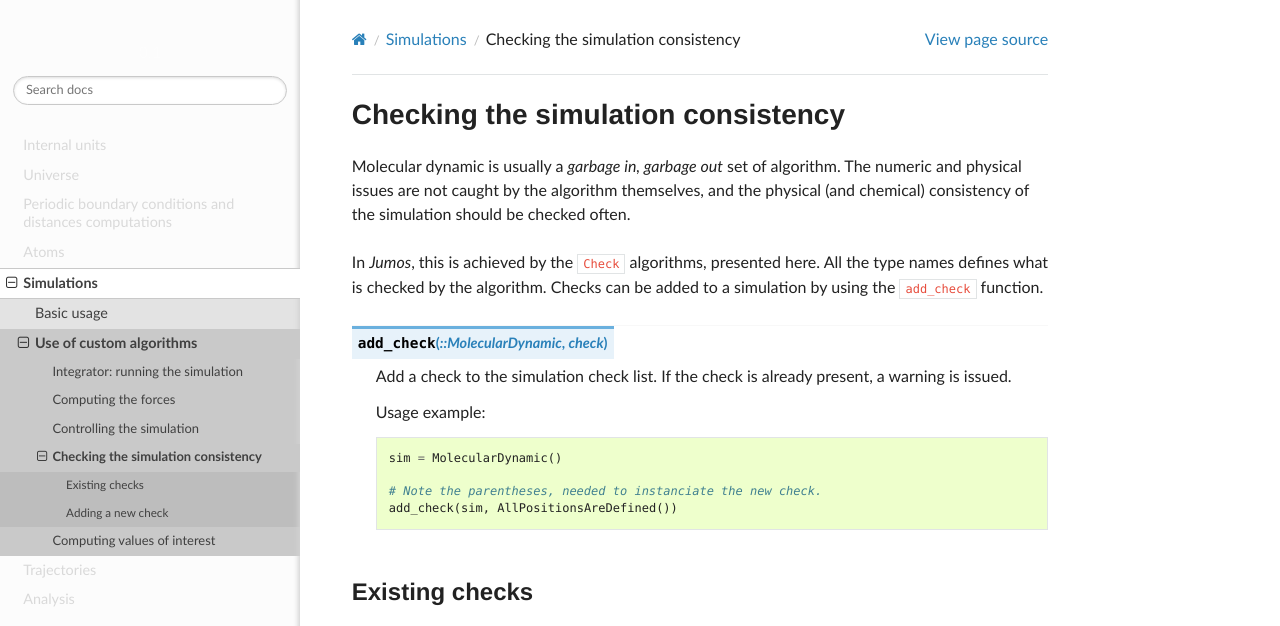
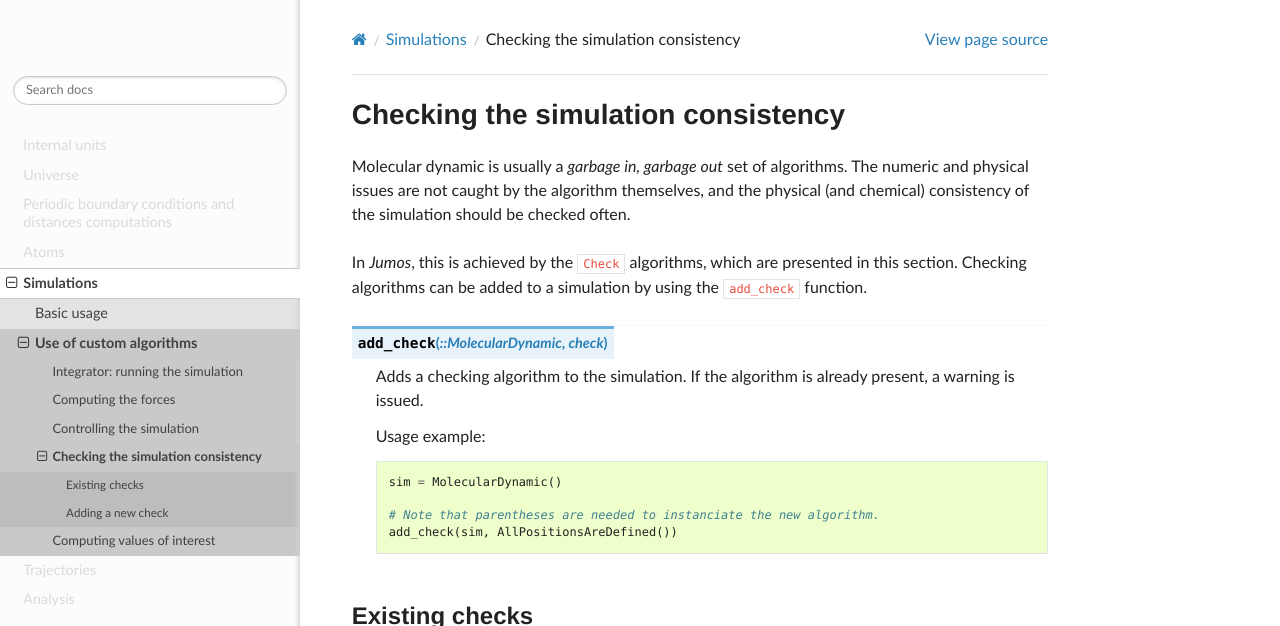
Before and after one commit to Luthaf/Jumos.jl, a Sphinx documentation site: the page built from doc/simulations/check.rst, in a window 1280 px wide and 900 px high, cut to the strip 0-626 px from the top of the window. Built offline with Sphinx 7.4.7 and the Read the Docs theme 2.0.0, drawn with Linux system fonts in a browser that asks for light colours.

Commit message:
[doc] English corrections

```diff
--- a/doc/simulations/check.rst
+++ b/doc/simulations/check.rst
@@ -3,18 +3,18 @@
 Checking the simulation consistency
 ===================================
 
-Molecular dynamic is usually a `garbage in, garbage out` set of algorithm. The
+Molecular dynamic is usually a `garbage in, garbage out` set of algorithms. The
 numeric and physical issues are not caught by the algorithm themselves, and the
 physical (and chemical) consistency of the simulation should be checked often.
 
-In `Jumos`, this is achieved by the ``Check`` algorithms, presented here. All the
-type names defines what is checked by the algorithm. Checks can be added to a
-simulation by using the ``add_check`` function.
+In `Jumos`, this is achieved by the ``Check`` algorithms, which are presented in
+this section. Checking algorithms can be added to a simulation by using the
+``add_check`` function.
 
 .. function:: add_check(::MolecularDynamic, check)
     :noindex:
 
-    Add a check to the simulation check list. If the check is already present,
+    Adds a checking algorithm to the simulation. If the algorithm is already present,
     a warning is issued.
 
     Usage example:
@@ -23,7 +23,7 @@ simulation by using the ``add_check`` function.
 
         sim = MolecularDynamic()
 
-        # Note the parentheses, needed to instanciate the new check.
+        # Note that parentheses are needed to instanciate the new algorithm.
         add_check(sim, AllPositionsAreDefined())
 
 Existing checks
@@ -43,7 +43,7 @@ Existing checks
 
 .. jl:type:: AllPositionsAreDefined
 
-    This algorithm check is all the positions and all the velocities are defined
+    This algorithm checks is all the positions and all the velocities are defined
     numbers, *i.e.* if all the values are not infinity or the ``NaN`` (not a number)
     values.
 
```
Also changed, not shown: other parts of doc/simulations/check.rst (+1 -1 lines), doc/simulations/control.rst (+15 -14 lines).
